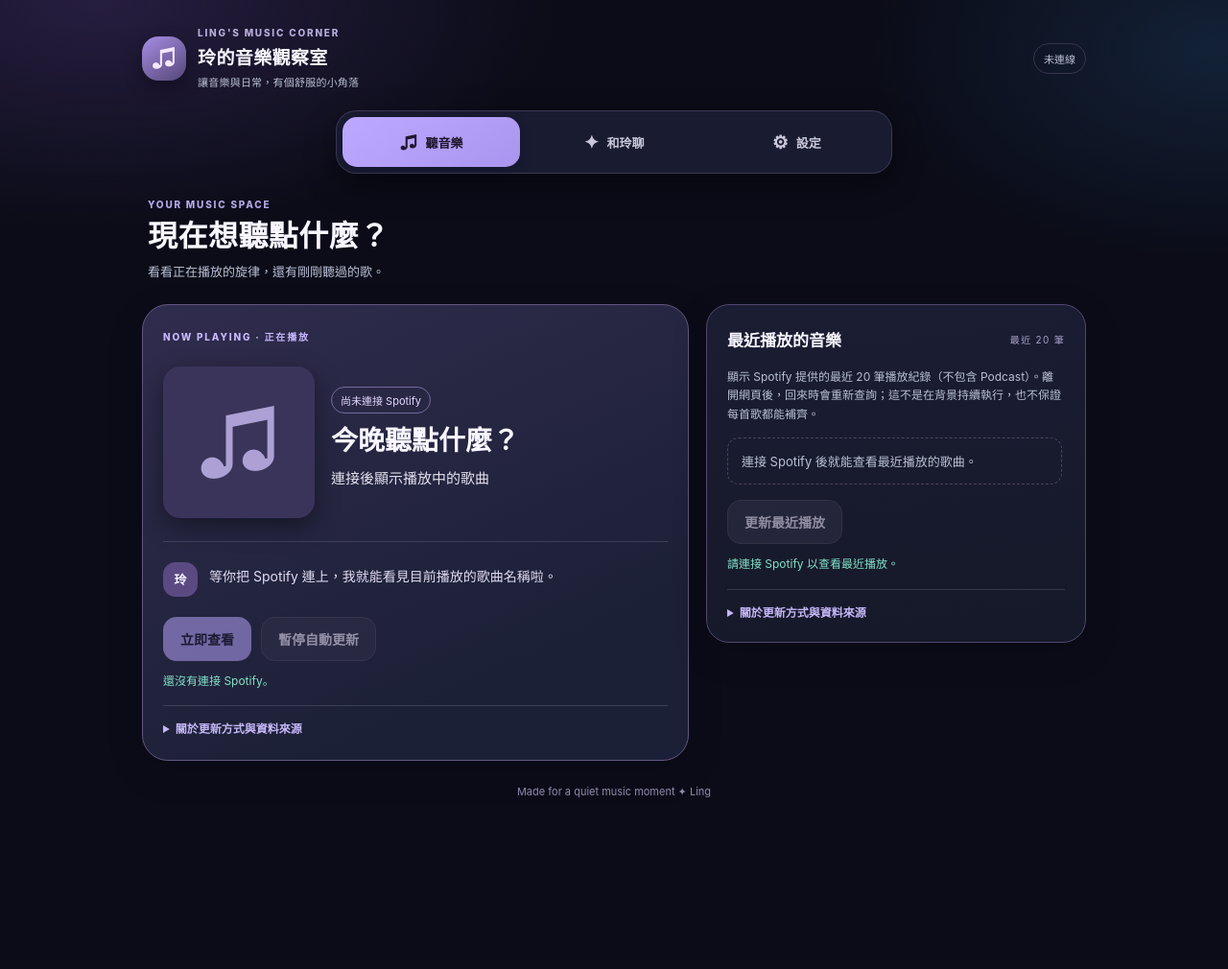
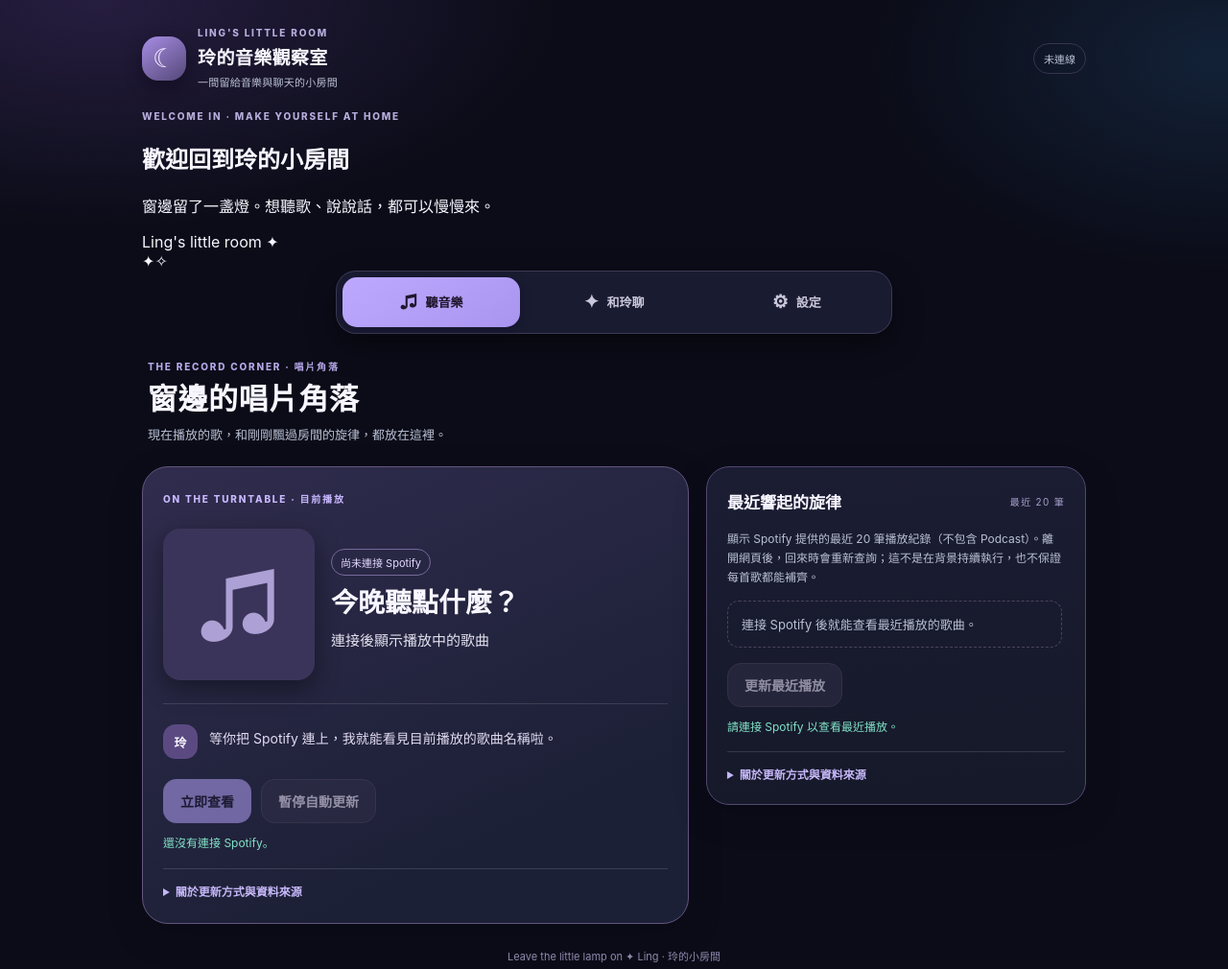
Before and after one commit to yi0119-hub/ling-music-observer, a plain HTML site: page index.html in a window 1280 px wide. Shown: the whole page at 96% size. Before the commit the page ends 863 px from the top, so only its background shows below. Drawn offline with Linux system fonts and the light colour scheme.

Commit message:
design: turn music observer into Ling's cozy private room

```diff
--- a/index.html
+++ b/index.html
@@ -3,7 +3,7 @@
 <head>
   <meta charset="utf-8" />
   <meta name="viewport" content="width=device-width, initial-scale=1, viewport-fit=cover" />
-  <meta name="theme-color" content="#121422" />
+  <meta name="theme-color" content="#191324" />
   <meta name="apple-mobile-web-app-capable" content="yes" />
   <meta name="apple-mobile-web-app-status-bar-style" content="black-translucent" />
   <meta name="apple-mobile-web-app-title" content="玲的音樂觀察室" />
@@ -20,14 +20,28 @@
 <body>
   <div class="app-shell">
     <header class="site-header">
-      <div class="brand-icon" aria-hidden="true">♫</div>
+      <div class="brand-icon" aria-hidden="true">☾</div>
       <div>
-        <p class="eyebrow">LING'S MUSIC CORNER</p>
+        <p class="eyebrow">LING'S LITTLE ROOM</p>
         <h1>玲的音樂觀察室</h1>
-        <p class="header-subtitle">讓音樂與日常，有個舒服的小角落</p>
+        <p class="header-subtitle">一間留給音樂與聊天的小房間</p>
       </div>
       <div class="live-indicator" id="liveBadge">未連線</div>
     </header>
+
+    <aside class="room-welcome" aria-label="玲的小房間歡迎區">
+      <div class="room-welcome-copy">
+        <p class="eyebrow">WELCOME IN · MAKE YOURSELF AT HOME</p>
+        <h2>歡迎回到玲的小房間</h2>
+        <p>窗邊留了一盞燈。想聽歌、說說話，都可以慢慢來。</p>
+        <span class="room-signature">Ling's little room <span aria-hidden="true">✦</span></span>
+      </div>
+      <div class="room-scene" aria-hidden="true">
+        <div class="room-window"><span class="room-moon"></span><span class="room-star room-star-one">✦</span><span class="room-star room-star-two">✧</span></div>
+        <div class="room-lamp"><span class="room-lamp-glow"></span><span class="room-lamp-shade"></span><span class="room-lamp-neck"></span><span class="room-lamp-base"></span></div>
+        <div class="room-desk"><span class="room-desk-record"></span><span class="room-desk-mug"></span></div>
+      </div>
+    </aside>
 
     <main>
       <nav class="tab-nav" role="tablist" aria-label="音樂觀察室主選單">
@@ -38,12 +52,12 @@
 
       <section id="panel-music" class="tab-panel music-layout" role="tabpanel" aria-labelledby="tab-music" tabindex="0">
         <div class="panel-intro">
-          <p class="eyebrow">YOUR MUSIC SPACE</p>
-          <h2>現在想聽點什麼？</h2>
-          <p>看看正在播放的旋律，還有剛剛聽過的歌。</p>
+          <p class="eyebrow">THE RECORD CORNER · 唱片角落</p>
+          <h2>窗邊的唱片角落</h2>
+          <p>現在播放的歌，和剛剛飄過房間的旋律，都放在這裡。</p>
         </div>
       <section class="hero">
-        <p class="eyebrow">NOW PLAYING · 正在播放</p>
+        <p class="eyebrow">ON THE TURNTABLE · 目前播放</p>
         <div class="song-area">
           <div class="album-frame" id="albumFrame">
             <img id="cover" alt="" hidden />
@@ -73,7 +87,7 @@
       </section>
       <section class="recent-card" aria-labelledby="recentTitle">
         <div class="section-heading">
-          <h2 id="recentTitle">最近播放的音樂</h2>
+          <h2 id="recentTitle">最近響起的旋律</h2>
           <span class="num">最近 20 筆</span>
         </div>
         <p class="hint">顯示 Spotify 提供的最近 20 筆播放紀錄（不包含 Podcast）。離開網頁後，回來時會重新查詢；這不是在背景持續執行，也不保證每首歌都能補齊。</p>
@@ -93,9 +107,9 @@
 
       <section id="panel-chat" class="tab-panel chat-layout" role="tabpanel" aria-labelledby="tab-chat" tabindex="0" hidden>
         <div class="panel-intro">
-          <p class="eyebrow">TALK WITH LING</p>
-          <h2>來聊聊吧</h2>
-          <p>音樂也好、今天發生的事也好，玲都在這裡。</p>
+          <p class="eyebrow">THE LITTLE DESK · 聊天小桌</p>
+          <h2>坐下來，和玲聊聊</h2>
+          <p>不必有什麼大事。喜歡的歌，或今天的小插曲，都能聊。</p>
         </div>
       <section class="chat-card" aria-labelledby="chatTitle">
         <div class="section-heading"><h2 id="chatTitle">和玲聊聊</h2><span class="num">CLOUD CHAT · 共用記憶</span></div>
@@ -113,7 +127,7 @@
         </form>
         <p class="status" id="chatStatus" role="status" aria-live="polite">尚未連線。Spotify 音樂分頁不受影響。</p>
         <div class="memory-card">
-          <h3>玲的長期記憶</h3>
+          <h3>桌上的記憶便箋</h3>
           <p class="hint">對話會儲存，但 AI 每次只讀取部分近期訊息。重要的事請親自寫進這裡，未來跨裝置聊天都會使用。</p>
           <label for="memoryInput">希望玲記住的事（最多 400 字）</label>
           <textarea id="memoryInput" placeholder="例如：我喜歡日系搖滾；跟我聊天請使用『你』。" maxlength="400" rows="2"></textarea>
@@ -126,9 +140,9 @@
 
       <section id="panel-settings" class="tab-panel settings-layout" role="tabpanel" aria-labelledby="tab-settings" tabindex="0" hidden>
         <div class="panel-intro">
-          <p class="eyebrow">YOUR CONNECTIONS</p>
-          <h2>連線與偏好設定</h2>
-          <p>Spotify 和聊天的設定，現在都放在這裡。</p>
+          <p class="eyebrow">ROOM KEYS · 房間的小抽屜</p>
+          <h2>房間的連線設定</h2>
+          <p>Spotify 和聊天的鑰匙都收在這裡，需要時再打開。</p>
         </div>
       <section class="settings-card" aria-labelledby="connectTitle">
         <div class="section-heading"><h2 id="connectTitle">Spotify 連線設定</h2><span class="num">01 / SETUP</span></div>
@@ -171,7 +185,7 @@
       </section>
       </section>
     </main>
-    <footer>Made for a quiet music moment ✦ Ling</footer>
+    <footer>Leave the little lamp on ✦ Ling · 玲的小房間</footer>
   </div>
 </body>
 </html>
```
